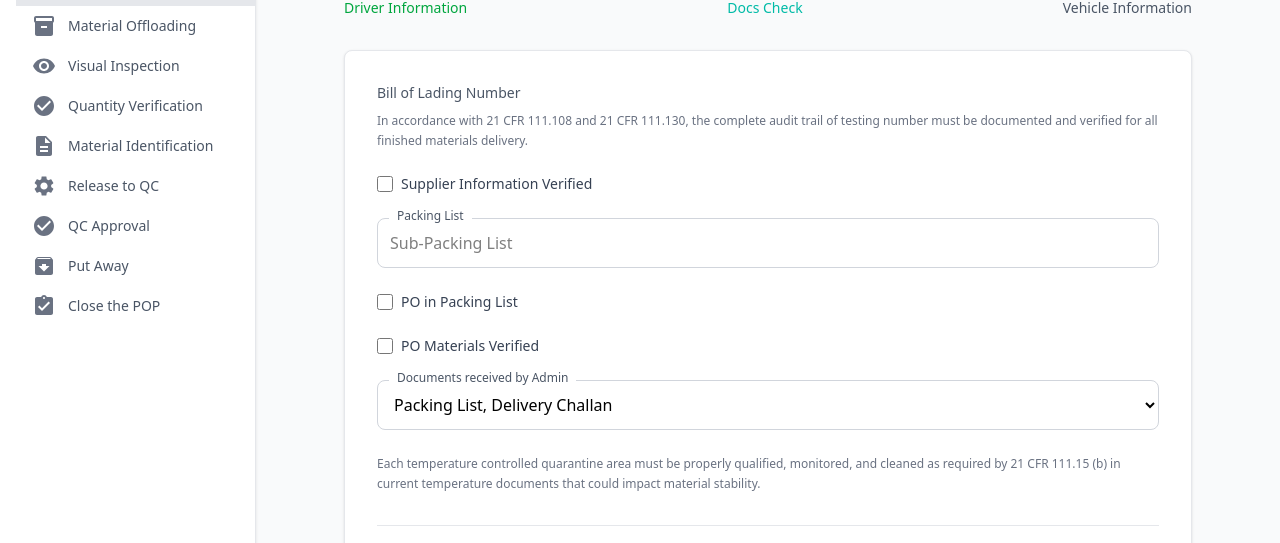
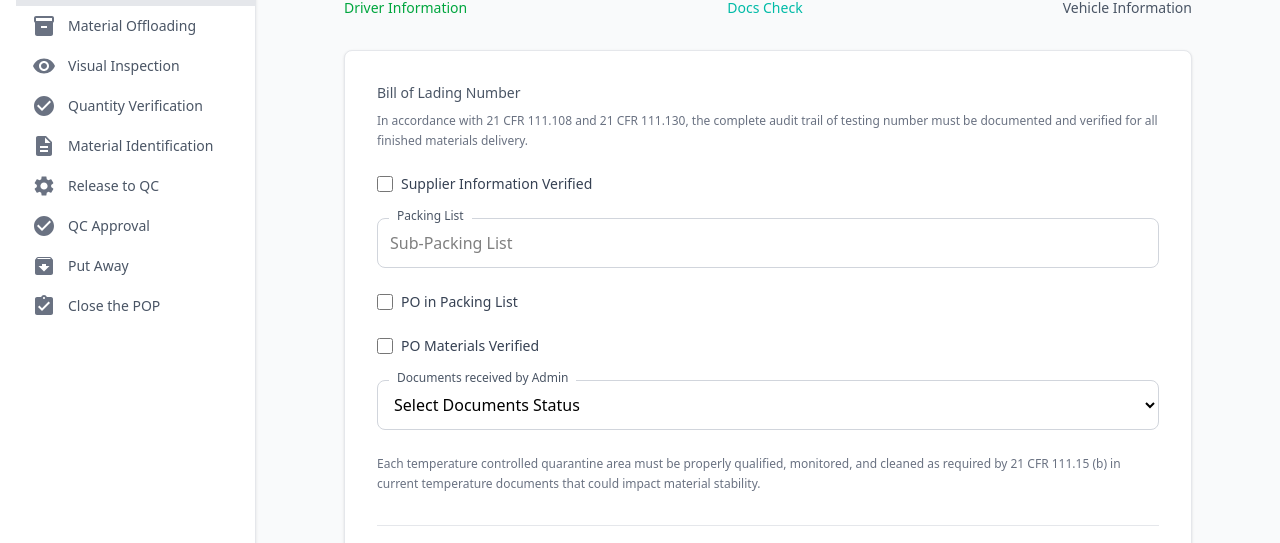
Before and after one commit to Lalitchaudhary01/phflow.ai, a React (Vite) app: page /driver-checkin in a window 1280 px wide. Both pictures are taken after a click on the button "NEXT". Shown: the part 239-782 px from the top of the page. Built offline with nearby package versions, Linux system fonts and the light colour scheme.

Commit message:
now use rjsf for form data

```diff
--- a/package.json
+++ b/package.json
@@ -12,9 +12,12 @@
   "dependencies": {
     "@emotion/react": "^11.14.0",
     "@emotion/styled": "^11.14.0",
+    "@headlessui/react": "^2.2.4",
+    "@heroicons/react": "^2.2.0",
     "@mui/icons-material": "^7.1.1",
     "@mui/material": "^7.1.1",
     "@rjsf/core": "^5.24.11",
+    "@rjsf/utils": "^5.24.11",
     "@rjsf/validator-ajv8": "^5.24.11",
     "@tailwindcss/vite": "^4.1.8",
     "lucide-react": "^0.513.0",
--- a/src/App.jsx
+++ b/src/App.jsx
@@ -7,7 +7,7 @@ import {
 } from "react-router-dom";
 import Navbar from "./components/Nav";
 import Sidebar from "./components/Sidebar";
-import DriverCheckInSystem from "./components/DriverCheckInSystem";
+import DriverCheckInSystem from "./DriverCheckInSystem";
 import HomePage from "./components/HomePage";
 
 const App = () => {
--- a/src/components/DriverCheckInSystem.jsx
+++ b/src/DriverCheckInSystem.jsx
@@ -1,33 +1,27 @@
 import React, { useState } from "react";
-import Breadcrumb from "./Breadcrumb";
-import StepProgress from "./StepProgress";
-import DriverInformation from "./DriverInformation";
-import DocsCheck from "./DocsCheck";
-import VehicleInformation from "./VehicleInformation";
 import { ChevronLeft, ChevronRight } from "lucide-react";
+import Form from "@rjsf/core";
+import validator from "@rjsf/validator-ajv8"; // Add validator import
+import Breadcrumb from "./components/Breadcrumb";
+import StepProgress from "./components/StepProgress";
+import DriverInformationForm from "./components/forms/DriverInformationForm";
+import DocsCheckForm from "./components/forms/DocsCheckForm";
+import VehicleInformationForm from "./components/forms/VehicleInformationForm";
+import { schema } from "./schemas/driverCheckInSchema";
+import { uiSchema } from "./schemas/uiSchema";
+
+const fields = {
+  DriverInformationForm,
+  DocsCheckForm,
+  VehicleInformationForm,
+};
 
 const DriverCheckInSystem = () => {
   const [currentStep, setCurrentStep] = useState(1);
   const [formData, setFormData] = useState({
-    // Step 1 data
-    deliveryAppointmentConfirmed: false,
-    driverName: "",
-    driverIdentificationVerified: false,
-    transportCompany: "",
-    transportCompanyVerified: false,
-    // Step 2 data
-    supplierInfoVerified: false,
-    packingList: "",
-    poInPackingList: false,
-    poMaterialsVerified: false,
-    documentsReceived: "",
-    // Step 3 data
-    vehicleSecurity: false,
-    vehicleType: "",
-    exteriorSecuritySeals: false,
-    vehicleExteriorInspected: false,
-    vehicleHeight: "",
-    vehicleWidth: "",
+    step1: {},
+    step2: {},
+    step3: {},
   });
 
   const handleNext = () => {
@@ -47,21 +41,26 @@ const DriverCheckInSystem = () => {
     console.log("Form Data:", formData);
   };
 
-  const renderCurrentStep = () => {
-    switch (currentStep) {
-      case 1:
-        return (
-          <DriverInformation formData={formData} setFormData={setFormData} />
-        );
-      case 2:
-        return <DocsCheck formData={formData} setFormData={setFormData} />;
-      case 3:
-        return (
-          <VehicleInformation formData={formData} setFormData={setFormData} />
-        );
-      default:
-        return null;
-    }
+  const handleFormChange = ({ formData }) => {
+    setFormData((prev) => ({
+      ...prev,
+      [`step${currentStep}`]: formData,
+    }));
+  };
+
+  const getCurrentStepSchema = () => {
+    return {
+      ...schema,
+      properties: {
+        [`step${currentStep}`]: schema.properties[`step${currentStep}`],
+      },
+    };
+  };
+
+  const getCurrentStepUiSchema = () => {
+    return {
+      [`step${currentStep}`]: uiSchema[`step${currentStep}`],
+    };
   };
 
   return (
@@ -80,7 +79,20 @@ const DriverCheckInSystem = () => {
       <div className="max-w-4xl mx-auto px-4 sm:px-6 py-4 sm:py-8">
         <StepProgress currentStep={currentStep} />
         <div className="bg-white rounded-lg shadow-sm border border-gray-200 p-4 sm:p-6 lg:p-8">
-          {renderCurrentStep()}
+          <Form
+            schema={getCurrentStepSchema()}
+            uiSchema={getCurrentStepUiSchema()}
+            formData={formData}
+            onChange={handleFormChange}
+            fields={fields}
+            validator={validator} // Add validator prop
+            liveValidate
+            showErrorList={false}
+            noHtml5Validate
+          >
+            {/* Empty children to hide submit button */}
+            <div></div>
+          </Form>
 
           {/* Navigation Buttons */}
           <div className="flex flex-col sm:flex-row justify-between items-center mt-6 sm:mt-8 pt-6 border-t border-gray-200 space-y-3 sm:space-y-0 relative">
--- a/src/components/DocsCheck.jsx
+++ b/src/components/forms/DocsCheckForm.jsx
@@ -1,6 +1,21 @@
 import React from "react";
 
-const DocsCheck = ({ formData, setFormData }) => {
+const DocsCheckForm = (props) => {
+  const { formData = {}, onChange, schema = {} } = props;
+
+  const handleChange = (field, value) => {
+    const newFormData = { ...formData, [field]: value };
+    onChange(newFormData);
+  };
+
+  // Safe access to schema properties with fallbacks
+  const getSchemaProperty = (propertyName) => {
+    return schema.properties?.[propertyName] || {};
+  };
+
+  const documentsReceivedProperty = getSchemaProperty("documentsReceived");
+  const packingListProperty = getSchemaProperty("packingList");
+
   return (
     <div className="space-y-4 sm:space-y-6">
       <div>
@@ -18,9 +33,9 @@ const DocsCheck = ({ formData, setFormData }) => {
         <input
           type="checkbox"
           id="supplier-verified"
-          checked={formData.supplierInfoVerified}
+          checked={formData.supplierInfoVerified || false}
           onChange={(e) =>
-            setFormData({ ...formData, supplierInfoVerified: e.target.checked })
+            handleChange("supplierInfoVerified", e.target.checked)
           }
           className="w-4 h-4 text-blue-600"
         />
@@ -35,11 +50,9 @@ const DocsCheck = ({ formData, setFormData }) => {
       <div className="relative">
         <input
           type="text"
-          placeholder="Sub-Packing List"
-          value={formData.packingList}
-          onChange={(e) =>
-            setFormData({ ...formData, packingList: e.target.value })
-          }
+          placeholder={packingListProperty.placeholder || "Sub-Packing List"}
+          value={formData.packingList || ""}
+          onChange={(e) => handleChange("packingList", e.target.value)}
           className="w-full p-2 sm:p-3 border border-gray-300 rounded-lg focus:ring-2 focus:ring-blue-500 focus:border-blue-500 text-sm sm:text-base peer"
           id="packingList"
         />
@@ -55,10 +68,8 @@ const DocsCheck = ({ formData, setFormData }) => {
         <input
           type="checkbox"
           id="po-packing"
-          checked={formData.poInPackingList}
-          onChange={(e) =>
-            setFormData({ ...formData, poInPackingList: e.target.checked })
-          }
+          checked={formData.poInPackingList || false}
+          onChange={(e) => handleChange("poInPackingList", e.target.checked)}
           className="w-4 h-4 text-blue-600"
         />
         <label
@@ -73,9 +84,9 @@ const DocsCheck = ({ formData, setFormData }) => {
         <input
           type="checkbox"
           id="po-materials"
-          checked={formData.poMaterialsVerified}
+          checked={formData.poMaterialsVerified || false}
           onChange={(e) =>
-            setFormData({ ...formData, poMaterialsVerified: e.target.checked })
+            handleChange("poMaterialsVerified", e.target.checked)
           }
           className="w-4 h-4 text-blue-600"
         />
@@ -89,17 +100,17 @@ const DocsCheck = ({ formData, setFormData }) => {
 
       <div className="relative">
         <select
-          value={formData.documentsReceived}
-          onChange={(e) =>
-            setFormData({ ...formData, documentsReceived: e.target.value })
-          }
+          value={formData.documentsReceived || ""}
+          onChange={(e) => handleChange("documentsReceived", e.target.value)}
           className="w-full p-2 sm:p-3 border border-gray-300 rounded-lg focus:ring-2 focus:ring-blue-500 focus:border-blue-500 text-sm sm:text-base peer"
           id="documentsReceived"
         >
-          <option value="">Packing List, Delivery Challan</option>
-          <option value="packing-list">Packing List</option>
-          <option value="delivery-challan">Delivery Challan</option>
-          <option value="both">Both</option>
+          <option value="">Select Documents Status</option>
+          {documentsReceivedProperty.enum?.map((value, index) => (
+            <option key={value} value={value}>
+              {documentsReceivedProperty.enumNames?.[index] || value}
+            </option>
+          )) || null}
         </select>
         <label
           htmlFor="documentsReceived"
@@ -118,4 +129,4 @@ const DocsCheck = ({ formData, setFormData }) => {
   );
 };
 
-export default DocsCheck;
+export default DocsCheckForm;
--- /dev/null
+++ b/src/schemas/driverCheckInSchema.js
@@ -0,0 +1,110 @@
+export const schema = {
+  type: "object",
+  properties: {
+    step1: {
+      type: "object",
+      title: "Driver Information",
+      properties: {
+        deliveryAppointmentConfirmed: {
+          type: "boolean",
+          title: "Delivery Appointment Confirmed",
+        },
+        driverName: {
+          type: "string",
+          title: "Driver Name",
+        },
+        driverIdentificationVerified: {
+          type: "boolean",
+          title: "Driver Identification Verified",
+        },
+        transportCompany: {
+          type: "string",
+          title: "Transport Company",
+        },
+        transportCompanyVerified: {
+          type: "boolean",
+          title: "Transport Company Identification Verified",
+        },
+      },
+    },
+    step2: {
+      type: "object",
+      title: "Docs Check",
+      properties: {
+        supplierInfoVerified: {
+          type: "boolean",
+          title: "Supplier Information Verified",
+        },
+        packingList: {
+          type: "string",
+          title: "Packing List",
+        },
+        poInPackingList: {
+          type: "boolean",
+          title: "PO in Packing List",
+        },
+        poMaterialsVerified: {
+          type: "boolean",
+          title: "PO Materials Verified",
+        },
+        documentsReceived: {
+          type: "string",
+          title: "Documents received by Admin",
+          enum: ["", "packing-list", "delivery-challan", "both"],
+          enumNames: [
+            "Packing List, Delivery Challan",
+            "Packing List",
+            "Delivery Challan",
+            "Both",
+          ],
+        },
+      },
+    },
+    step3: {
+      type: "object",
+      title: "Vehicle Information",
+      properties: {
+        vehicleSecurity: {
+          type: "boolean",
+          title: "Vehicle Security: No extra members in vehicle",
+        },
+        vehicleType: {
+          type: "string",
+          title: "Vehicle Type",
+          enum: ["", "truck", "van", "trailer"],
+          enumNames: ["Select Vehicle Type", "Truck", "Van", "Trailer"],
+        },
+        licensePlate: {
+          type: "string",
+          title: "License Plate",
+        },
+        exteriorSecuritySeals: {
+          type: "boolean",
+          title: "Exterior Security Seals Intact",
+        },
+        vehicleExteriorInspected: {
+          type: "boolean",
+          title: "Vehicle Exterior Inspected",
+        },
+        vehicleHeight: {
+          type: "string",
+          title: "Vehicle Height",
+          enum: ["", "8", "10", "12", "14"],
+          enumNames: [
+            "Height in Feet",
+            "8 feet",
+            "10 feet",
+            "12 feet",
+            "14 feet",
+          ],
+        },
+        vehicleWidth: {
+          type: "string",
+          title: "Vehicle Width",
+          enum: ["", "6", "8", "10"],
+          enumNames: ["Width in Feet", "6 feet", "8 feet", "10 feet"],
+        },
+      },
+    },
+  },
+};
--- /dev/null
+++ b/src/schemas/uiSchema.js
@@ -0,0 +1,47 @@
+export const uiSchema = {
+  step1: {
+    "ui:field": "DriverInformationForm",
+    deliveryAppointmentConfirmed: {
+      "ui:widget": "checkbox",
+    },
+    driverName: {
+      "ui:placeholder": "Enter the driver name",
+    },
+    driverIdentificationVerified: {
+      "ui:widget": "checkbox",
+    },
+    transportCompany: {
+      "ui:placeholder": "Enter the name of the transport company",
+    },
+    transportCompanyVerified: {
+      "ui:widget": "checkbox",
+    },
+  },
+  step2: {
+    "ui:field": "DocsCheckForm",
+    supplierInfoVerified: {
+      "ui:widget": "checkbox",
+    },
+    packingList: {
+      "ui:placeholder": "Sub-Packing List",
+    },
+    poInPackingList: {
+      "ui:widget": "checkbox",
+    },
+    poMaterialsVerified: {
+      "ui:widget": "checkbox",
+    },
+  },
+  step3: {
+    "ui:field": "VehicleInformationForm",
+    vehicleSecurity: {
+      "ui:widget": "checkbox",
+    },
+    exteriorSecuritySeals: {
+      "ui:widget": "checkbox",
+    },
+    vehicleExteriorInspected: {
+      "ui:widget": "checkbox",
+    },
+  },
+};
```
Also changed, not shown: src/components/ErrorBoundary.jsx (added, +36 -0 lines), src/components/forms/DriverInformationForm.jsx (renamed from src/components/DriverInformation.jsx, +25 -31 lines), src/components/forms/VehicleInformationForm.jsx (renamed from src/components/VehicleInformation.jsx, +30 -38 lines), 1 other file (tests, documents, lock files or other folders).
